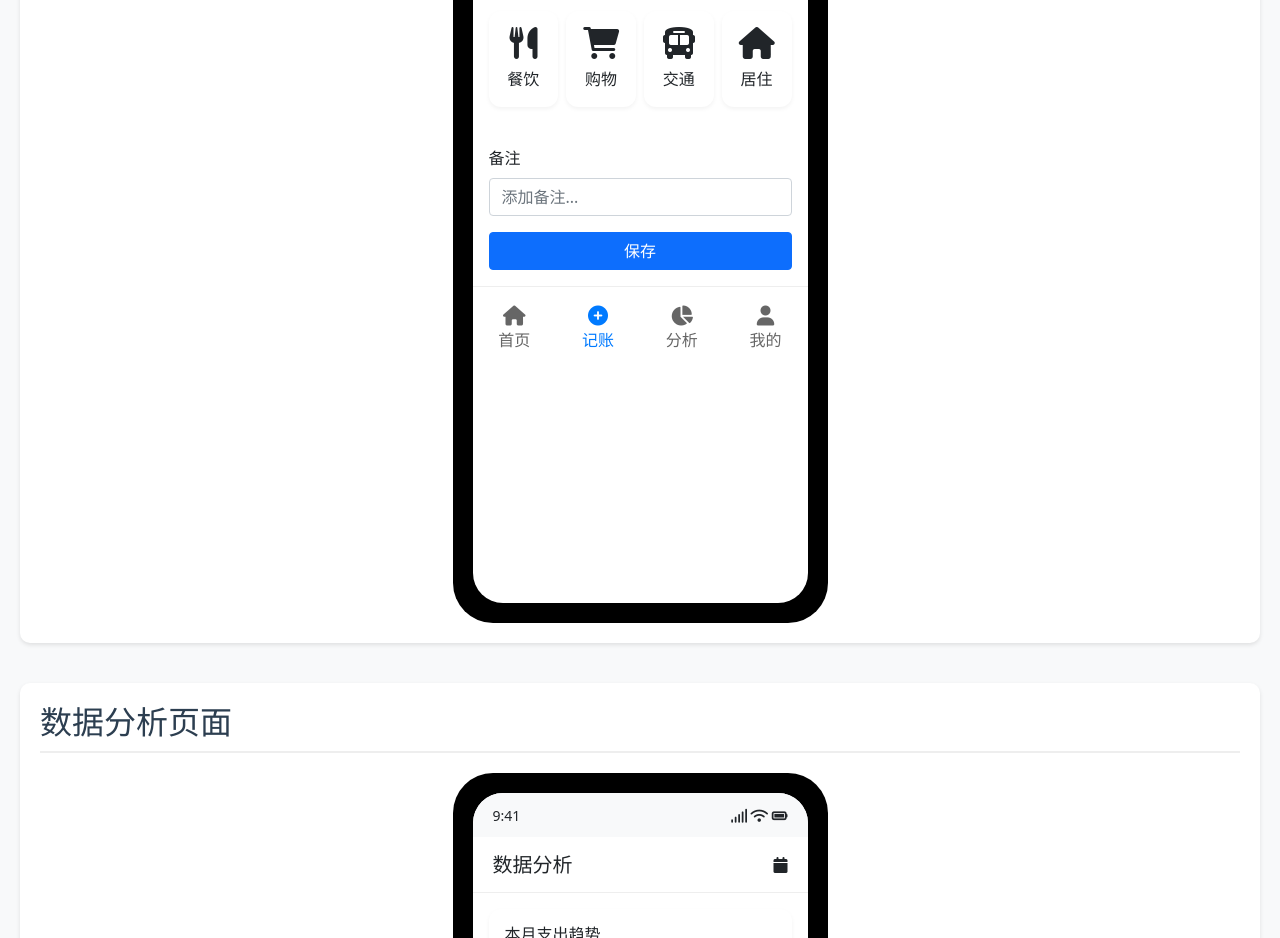
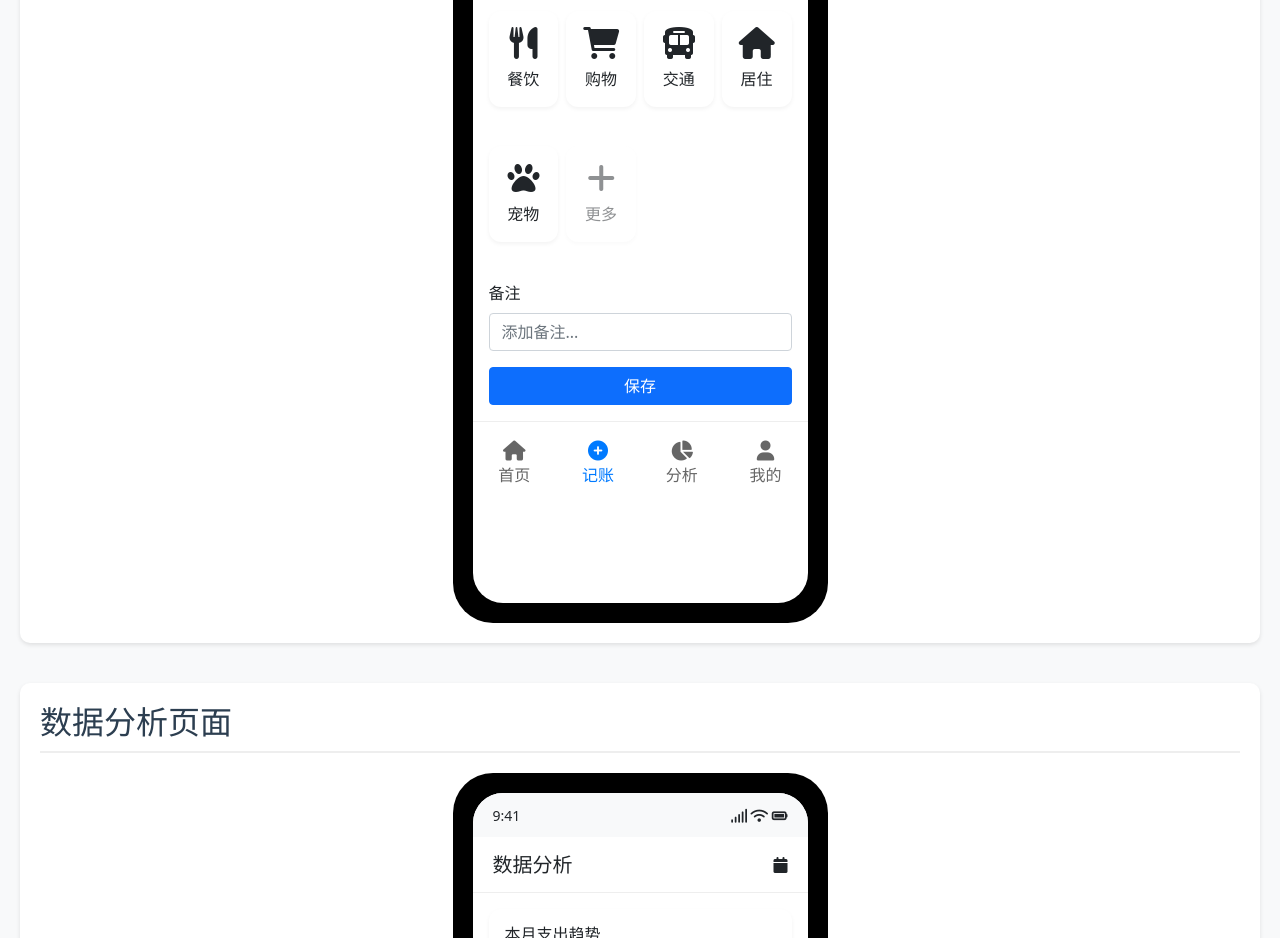
Before and after one commit to SerenaAquarius/ai-accounting-app, a plain HTML site: page prototype.html in a window 1280 px wide. Shown: the part 1334-2272 px from the top of the page. Drawn offline with nearby package versions, Linux system fonts and the light colour scheme.

Commit message:
feat(ui): 在记账分类中增加宠物分类
- 在记账页面新增宠物分类，使用paw图标
- 调整分类布局为两行显示，保持界面美观
- 增加更多占位按钮，为未来扩展做准备

```diff
--- a/prototype.html
+++ b/prototype.html
@@ -224,6 +224,20 @@
                                 </div>
                             </div>
                         </div>
+                        <div class="row g-2 mb-4">
+                            <div class="col-3">
+                                <div class="card text-center p-3">
+                                    <i class="fas fa-paw fa-2x mb-2"></i>
+                                    <div>宠物</div>
+                                </div>
+                            </div>
+                            <div class="col-3">
+                                <div class="card text-center p-3 opacity-50">
+                                    <i class="fas fa-plus fa-2x mb-2"></i>
+                                    <div>更多</div>
+                                </div>
+                            </div>
+                        </div>
 
                         <div class="mb-3">
                             <label class="form-label">备注</label>
```
